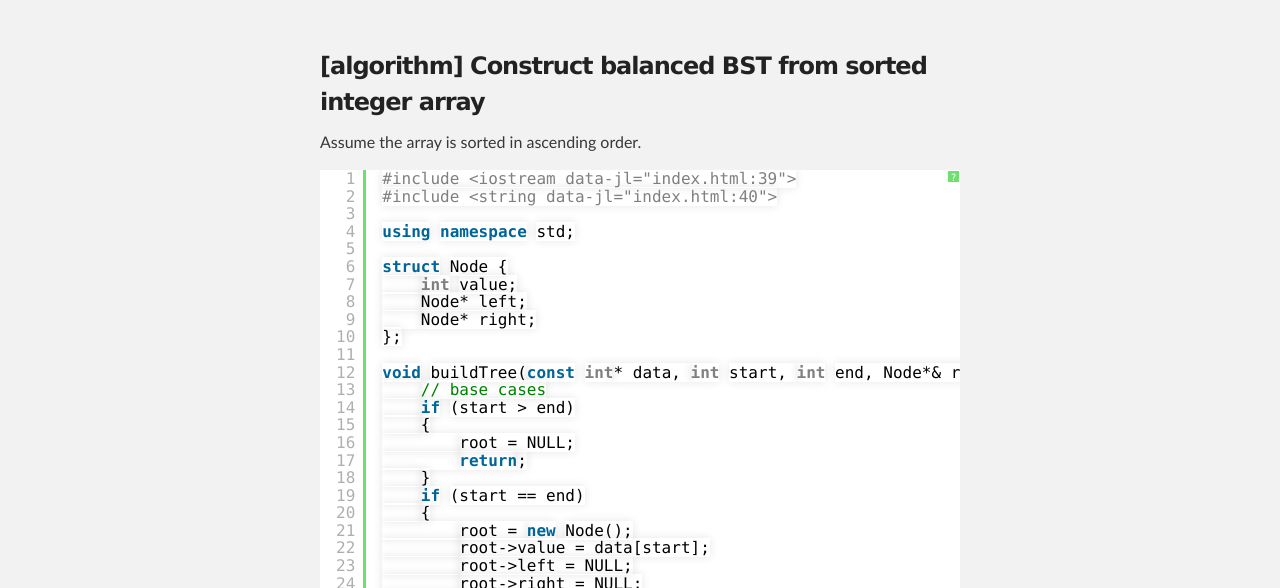
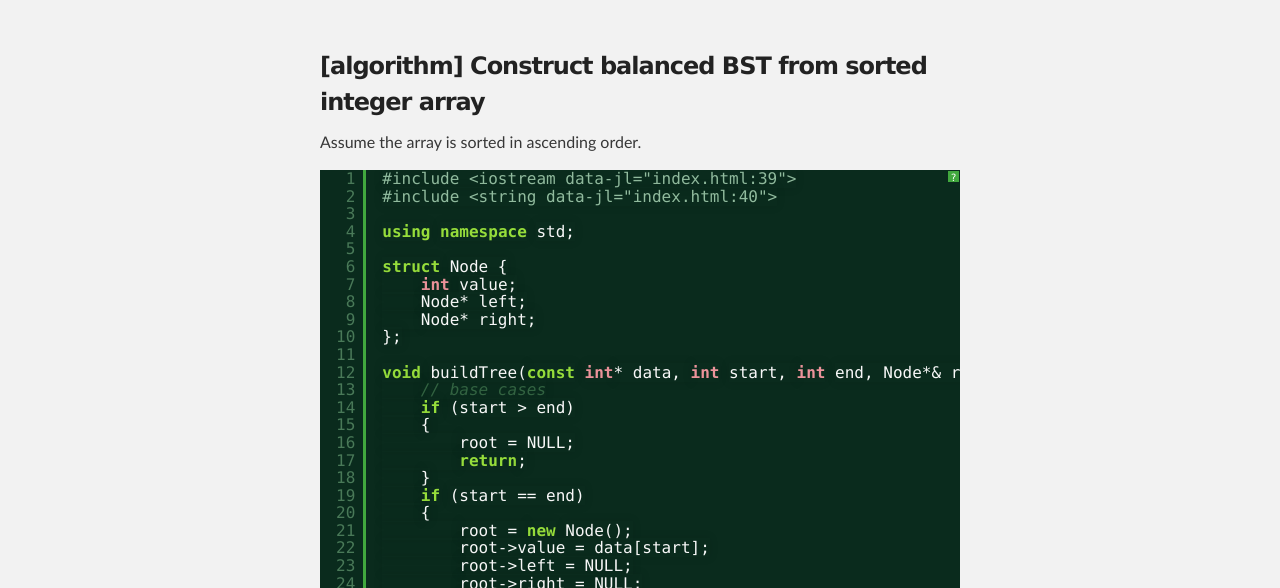
Before and after one commit to arthur1026/arthur1026.github.com, a plain HTML site: page index.html in a window 1280 px wide. Shown: the part 212-800 px from the top of the page. Drawn offline with Linux system fonts and the light colour scheme.

Commit message:
Update index.html
try shThemeDjango.css

```diff
--- a/index.html
+++ b/index.html
@@ -10,7 +10,7 @@
 
 <!-- SyntaxHighlighter -->
 <link href="stylesheets/shCore.css" rel="stylesheet" type="text/css" />
-<link href="stylesheets/shThemeDefault.css" rel="stylesheet" type="text/css" />
+<link href="stylesheets/shThemeDjango.css" rel="stylesheet" type="text/css" />
 
 <title>Arthur's GitHub:page</title>
 </head>
```
